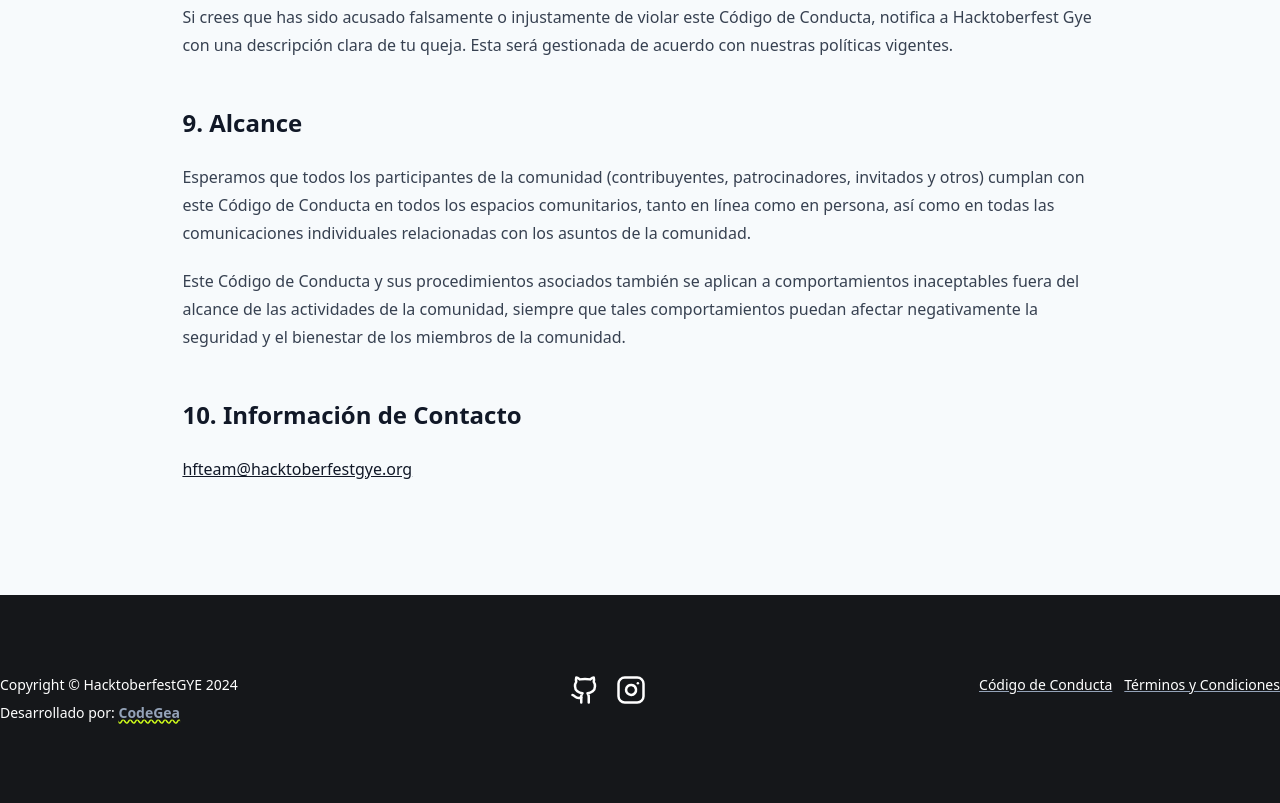
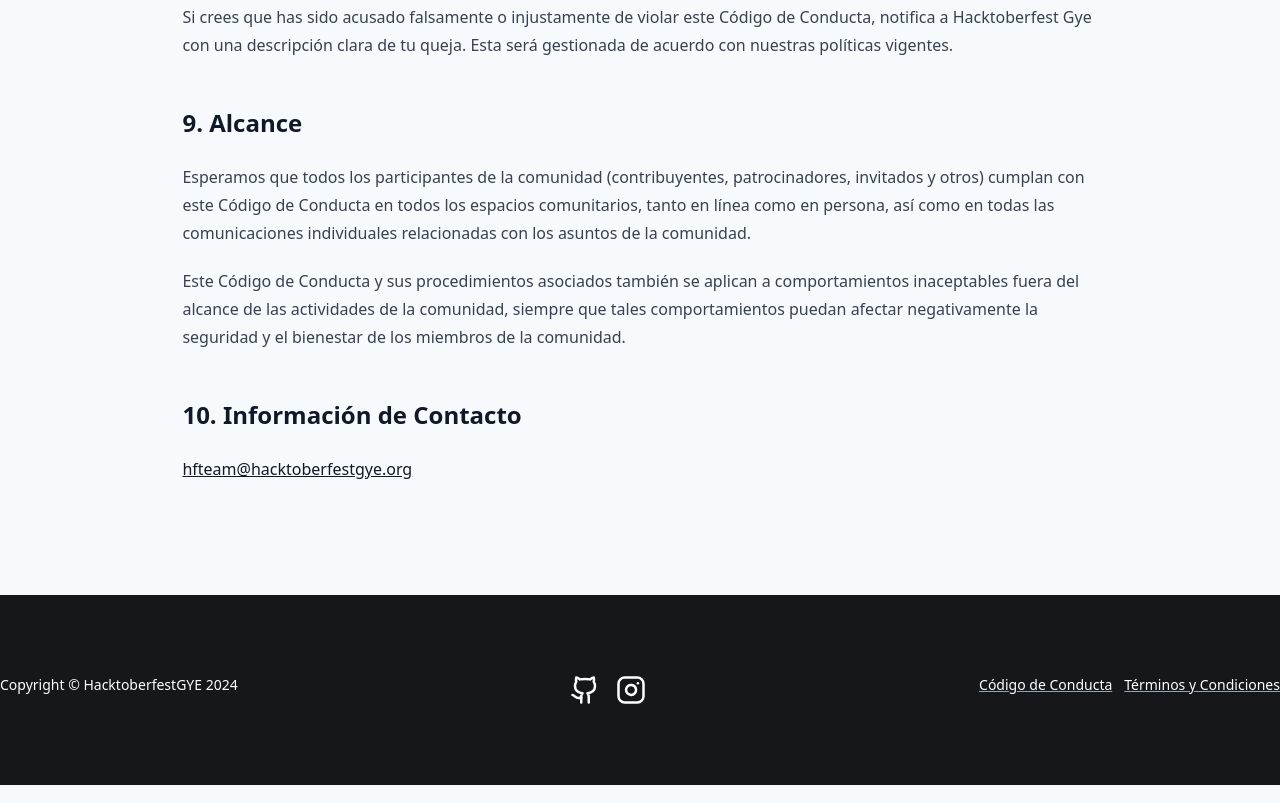
Before and after one commit to Hacktoberfest-GYE/hacktoberfestgye-landing, an Astro site: page /code-conduct in a window 1280 px wide. Shown: the part 2777-3580 px from the top of the page. Built offline with nearby package versions, Linux system fonts and the light colour scheme; Astro itself is replaced by a stand-in of ours.

Commit message:
src: remove coded_by tag
We had a tag by codegea (https://codegea.com/), pointing out that the
coded the Astro migration. Initially, it was fine by us; however, a
volunteer pointed out that I would make a conflict of interest to let
this tag sit here.

Oh, man. All that is to want to have some sponsors.

```diff
--- a/src/components/Footer.astro
+++ b/src/components/Footer.astro
@@ -6,7 +6,6 @@
     <div class="flex flex-col md:flex-row justify-center md:justify-between items-center md:items-start gap-8">
       <div class="flex flex-col gap-2 text-sm order-3 md:order-1 text-center md:text-left">
         <span>Copyright © HacktoberfestGYE 2024</span>
-        <span>Desarrollado por: <a class="underline decoration-wavy text-muted font-bold decoration-primary" href="https://codegea.com" target="_blank" rel="noopener noreferrer">CodeGea</a></span>
       </div>
       <div class="socials flex flex-row gap-4 order-2">
         <a href="https://www.instagram.com/hacktoberfestgye" target="_blank" rel="noopener noreferrer">
```
